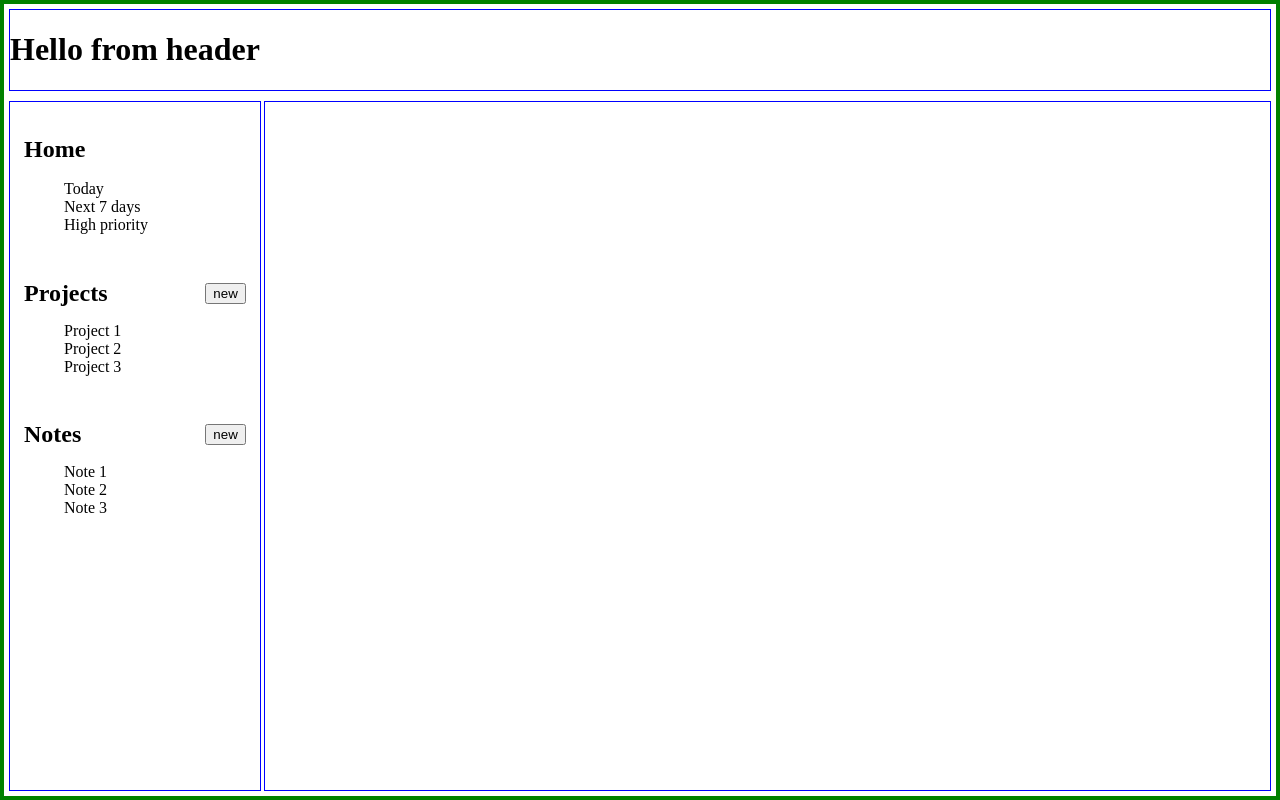
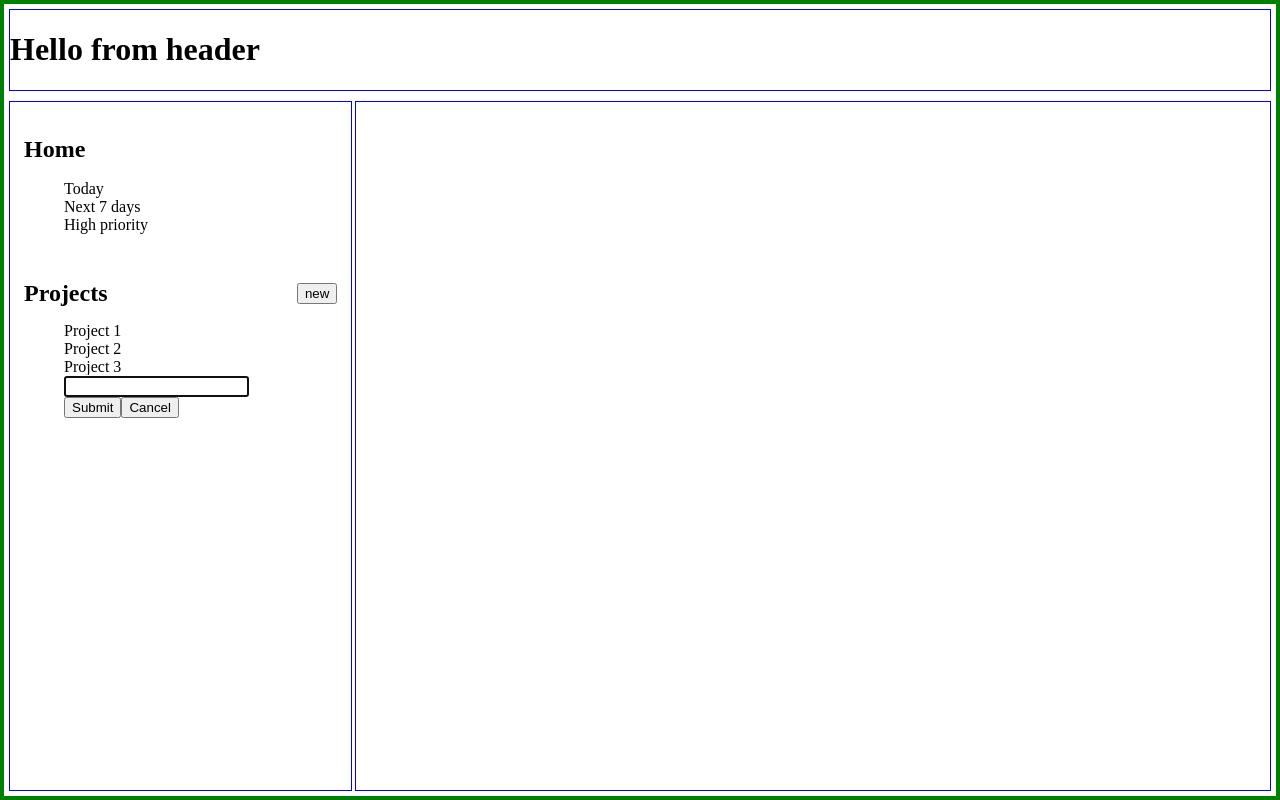
Before and after one commit to oessayeg/To-DoApp, a website built with webpack: page dist/index.html in a window 1280 px wide. Both pictures are taken after a click on the button "new". Built offline with nearby package versions, Linux system fonts and the light colour scheme.

Commit message:
Add events to project adding buttons

```diff
--- a/src/index.js
+++ b/src/index.js
@@ -1,4 +1,8 @@
 import './style/style.css';
 import './style/navigation.css';
+import addProjectHandler from './modules/addProjectButton.js';
+// import project from './modules/project.js'
 
-console.log("Hello World !");
+let projects = [];
+
+addProjectHandler(projects);
--- /dev/null
+++ b/src/modules/addProjectButton.js
@@ -0,0 +1,74 @@
+import project from './project.js'
+
+export default function newProjectButton(projectArray)
+{
+	const button = document.querySelector("#project-button");
+	const projectList = document.querySelector("#Projects").children[1];
+
+	button.addEventListener("click", (e) =>
+	{
+		if (!button.className)
+		{
+			const newField = document.createElement("input");
+			const submitDiv = document.createElement("div");
+			const submit = document.createElement("button");
+			const cancel = document.createElement("button");
+
+			submit.textContent = "Submit";
+			cancel.textContent = "Cancel";
+
+			newField.setAttribute("id", "projectName");
+			newField.type = "text";
+			newField.minLength = 1;
+			newField.maxLength = 15;
+			projectList.appendChild(newField);
+			newField.focus();
+			button.className = "selected";
+
+			submitDiv.appendChild(submit);
+			submitDiv.appendChild(cancel);
+
+			projectList.appendChild(submitDiv);
+
+			cancelEvent(cancel, projectArray);
+			submitEvent(submit, projectArray);
+
+		}
+	})
+}
+
+function cancelEvent(cancelButton, projectArray)
+{
+	const uList = document.querySelector("#Projects").children[1];
+	const addProjectButton = document.querySelector("#project-button");
+
+	cancelButton.addEventListener("click", (e) =>
+	{
+		uList.lastChild.remove();
+		uList.lastChild.remove();
+		addProjectButton.className = "";
+		console.log(projectArray);
+	});
+}
+
+function submitEvent(submitButton, projectArray)
+{
+	const uList = document.querySelector("#Projects").children[1];
+	const addProjectButton = document.querySelector("#project-button");
+	const inputField = document.querySelector("#projectName");
+
+	submitButton.addEventListener("click", (e) =>
+	{
+		const newList = document.createElement("li");
+
+		newList.textContent = inputField.value;
+		projectArray.push({
+			name: inputField.value,
+			tasks: []
+		})
+		uList.lastChild.remove();
+		uList.lastChild.remove();
+		addProjectButton.className = "";
+		uList.appendChild(newList);
+	})
+}
--- /dev/null
+++ b/src/modules/project.js
@@ -0,0 +1,11 @@
+export default (name, description) =>
+{
+	let projectName;
+	let projectDescription;
+	let projectTasks = [];
+
+	projectName = name;
+	projectDescription = description;
+
+	return {projectName, projectDescription};
+}
--- a/src/style/navigation.css
+++ b/src/style/navigation.css
@@ -1,4 +1,3 @@
-/* Nav styling here, to put in nav.css   */
 nav > div
 {
 	/* border: 3px solid pink; */
--- a/src/style/style.css
+++ b/src/style/style.css
@@ -28,7 +28,7 @@ header
 main
 {
 	display: grid;
-	grid-template-columns: 1fr 4fr;
+	grid-template-columns: 1.5fr 4fr;
 	gap: 3px;
 	margin: 5px;
 }
--- a/webpack.config.js
+++ b/webpack.config.js
@@ -6,6 +6,7 @@ module.exports = {
     filename: 'main.js',
     path: path.resolve(__dirname, 'dist'),
   },
+  devtool : "inline-source-map",
   module: {
     rules: [
       {
```
Also changed, not shown: dist/index.html, dist/main.js.
